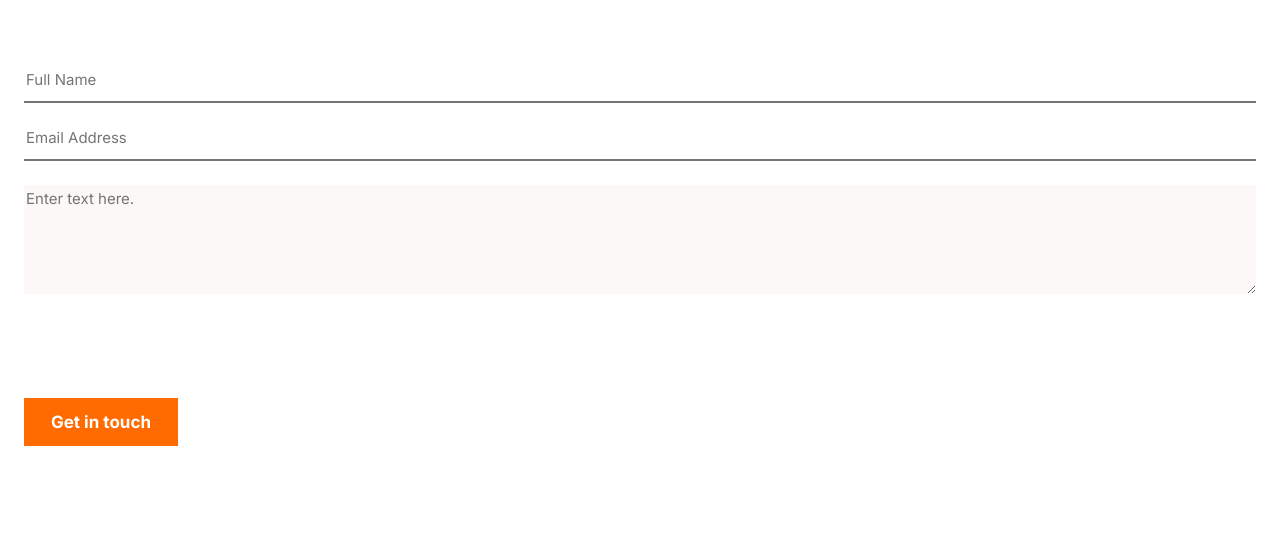
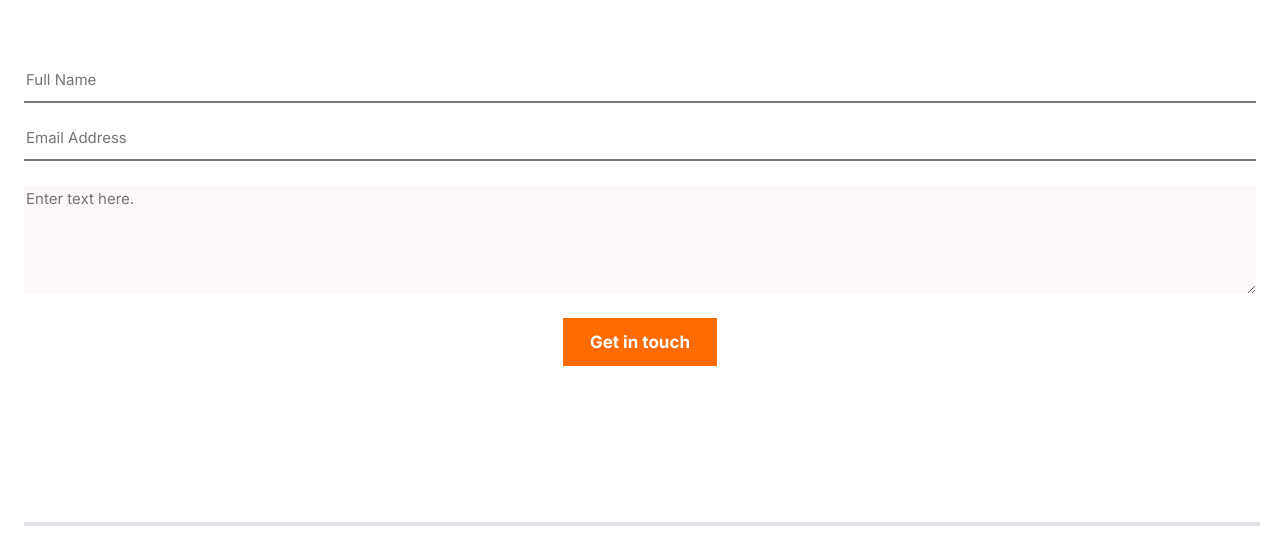
Before and after one commit to tahseenzahra/Portfolio-setup-and-mobile-version-skeleton, a website: page index.html in a window 1280 px wide. Shown: the part 5783-6334 px from the top of the page. Drawn offline with Linux system fonts and the light colour scheme.

Commit message:
Makecontact form button in center

```diff
--- a/basic.css
+++ b/basic.css
@@ -338,3 +338,8 @@ div.hov {
   border-radius: 10px;
   margin: 15px auto 8px auto;
 }
+
+.contactBTN {
+  display: block;
+  margin: auto;
+}
--- a/index.html
+++ b/index.html
@@ -264,7 +264,7 @@
           placeholder="Enter text here."
         required></textarea
         >
-        <button type="submit" class="PrjBTN SePrjBTN Interfont footerBTN">
+        <button type="submit" class="PrjBTN SePrjBTN Interfont footerBTN contactBTN ">
           Get in touch
         </button>
       </form>
```
